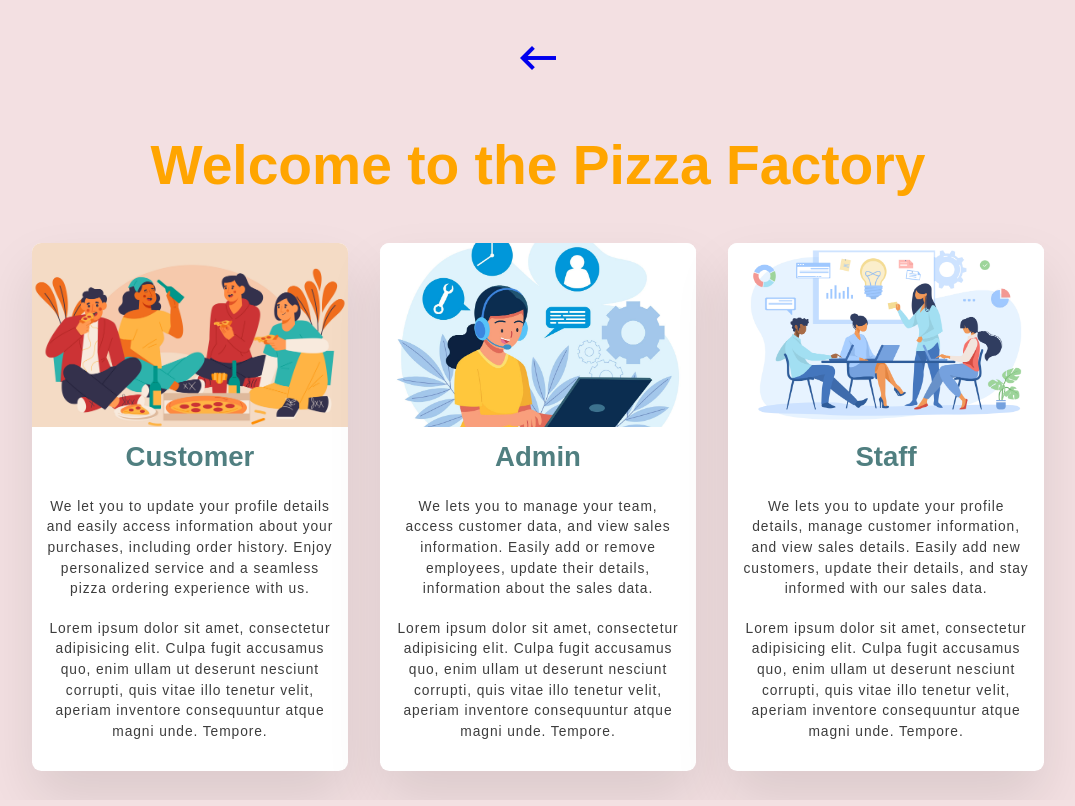
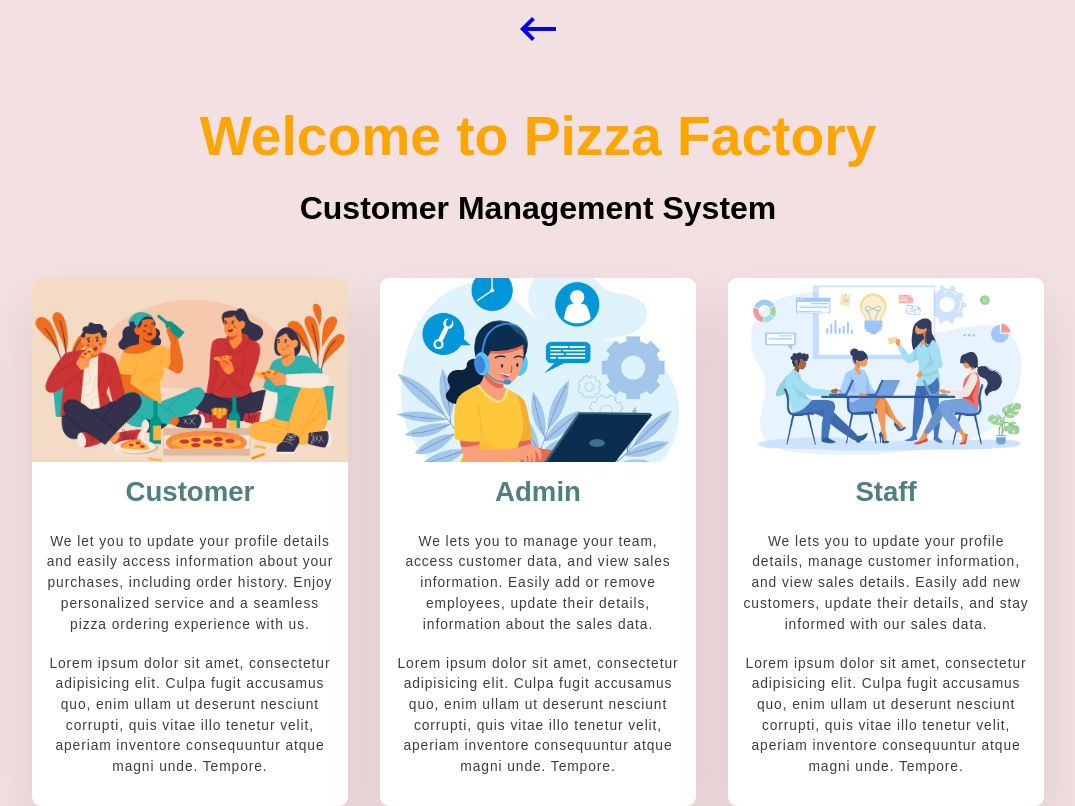
Before and after one commit to danujaya00/IS1109_CRM, a PHP site: page /Roles.html in a window 1280 px wide. Shown: the whole page, without its empty margins (102-1177 px from the left). Run offline with PHP 8.4, Linux system fonts and the light colour scheme.

Commit message:
fixed issues in views

```diff
--- a/Roles.html
+++ b/Roles.html
@@ -30,7 +30,7 @@
           ></a
         >
         <br><br>
-        <h2>Welcome to the Pizza Factory</h2>
+        <h2>Welcome to Pizza Factory <br> <span style="font-size: xx-large; color: black ; margin-top: 0;"> Customer Management System</span></h2>
         <br />
       </div>
       <div class="grid">
--- a/customerViewSales.php
+++ b/customerViewSales.php
@@ -103,7 +103,7 @@ echo"failed";
 <a href='./custViewUserDetails.php'><button class="sales-but">
 
       <img class="sales-logo" src="./assets/img/sales.png">
-      <span class="sales-text" style="font-size: large;">Details </span>
+      <span class="sales-text" style="font-size: large;"> My Details </span>
 
 
 </button></a>
--- a/help/Admin_Support.php
+++ b/help/Admin_Support.php
@@ -13,7 +13,6 @@
 body{
     font-family: "Montserrat", sans-serif;
     background: linear-gradient(180deg, #EFF2F7 23%, #FFFFFF 23%);
-    height: 200vh;
     overflow-x: hidden;
 
 
--- a/help/Customer_Support.php
+++ b/help/Customer_Support.php
@@ -13,7 +13,6 @@
 body{
     font-family: "Montserrat", sans-serif;
     background: linear-gradient(180deg, #EFF2F7 23%, #FFFFFF 23%);
-    height: 200vh;
     overflow-x: hidden;
 
 
--- a/help/Salesperson_Support.php
+++ b/help/Salesperson_Support.php
@@ -13,7 +13,7 @@
 body{
     font-family: "Montserrat", sans-serif;
     background: linear-gradient(180deg, #EFF2F7 23%, #FFFFFF 23%);
-    height: 200vh;
+
     overflow-x: hidden;
 
 
--- a/styles/businessUser/main.css
+++ b/styles/businessUser/main.css
@@ -9,7 +9,6 @@ body {
   margin: 0px 0 10px;
   width: 100%;
   height: 100%;
-  overflow-y: hidden;
 
 
 }
--- a/styles/helpcenter/main.css
+++ b/styles/helpcenter/main.css
@@ -10,8 +10,7 @@ body{
     font-family: "Montserrat", sans-serif;
     background: linear-gradient(180deg, #EFF2F7 43%, #FFFFFF 43%);
 
-    overflow-x: hidden;
-    overflow-y: hidden  ;
+    overflow:auto
 
 
 
@@ -19,6 +18,8 @@ body{
 
 a{
   text-decoration: none;
+  color: black;
+
 }
 
 .home-icon-pos{
```
Also changed, not shown: help/helpcenter.php (+6 -1 lines), styles/businessUser/add.css (+0 -13 lines).
